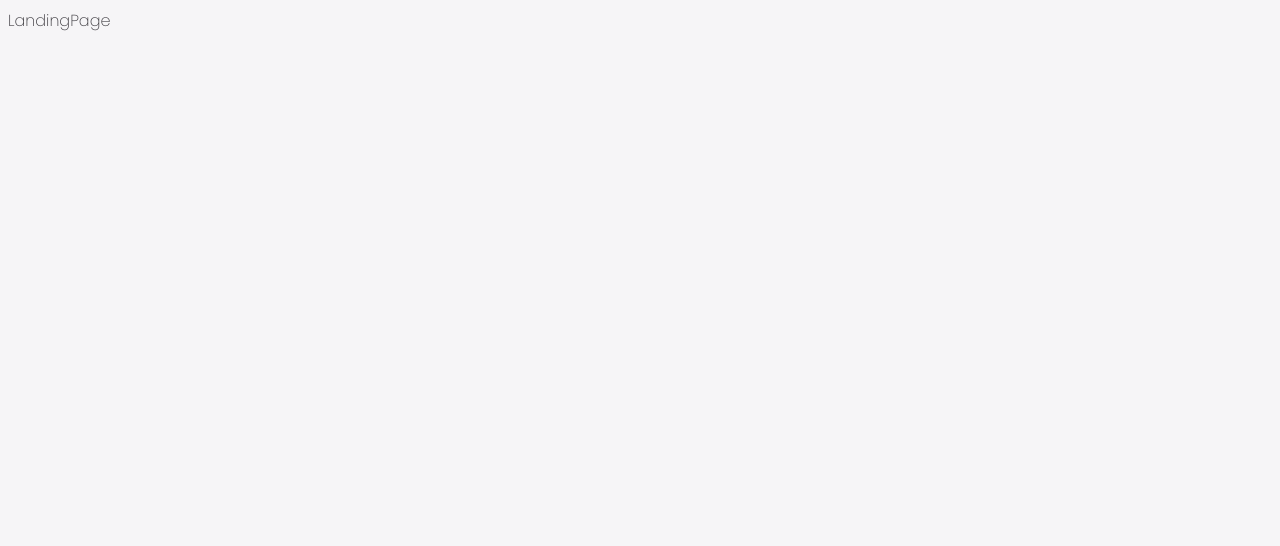
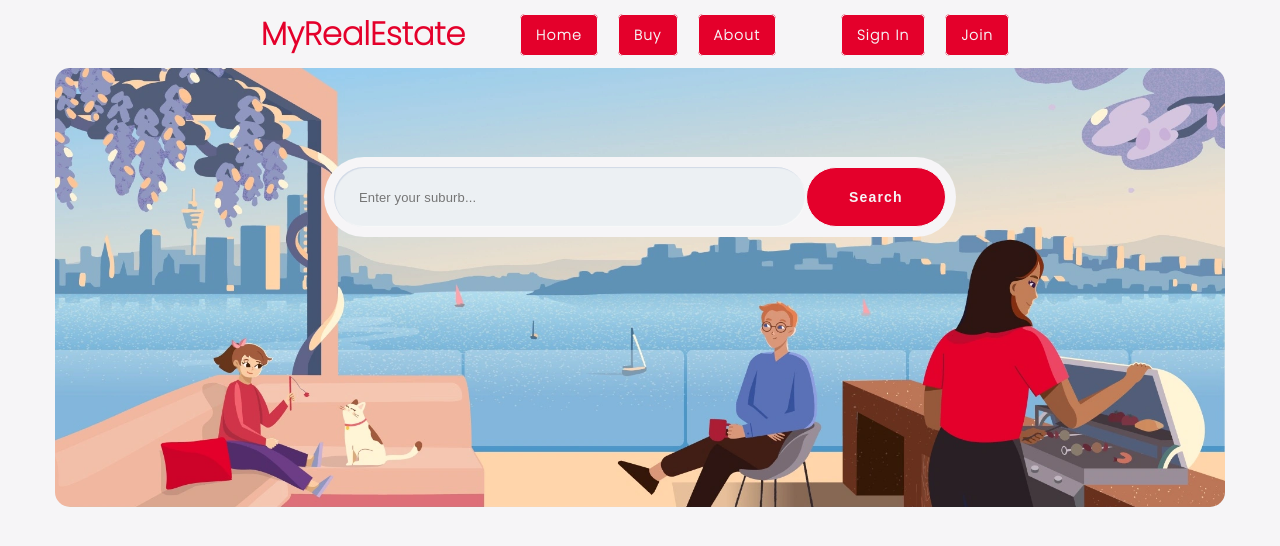
Before and after one commit to Dom119/my-real-estate-final-project-ga, a React (Create React App) app: page / in a window 1280 px wide. Shown: the top 546 px of the page. Built offline with nearby package versions, Linux system fonts and the light colour scheme.

Commit message:
2 commit

```diff
--- a/package.json
+++ b/package.json
@@ -20,7 +20,7 @@
     "web-vitals": "^2.1.4"
   },
   "scripts": {
-    "start": "node server/server.js",
+    "start": "react-scripts start",
     "build": "react-scripts build",
     "test": "react-scripts test",
     "eject": "react-scripts eject"
--- a/src/App.js
+++ b/src/App.js
@@ -5,6 +5,7 @@ import { ThemeProvider } from "styled-components";
 import { theme } from "./styles/Global.js";
 import LandingPage from "./components/LandingPage";
 import LoginPage from "./components/LoginPage";
+import NavBar from "./components/NavBar";
 
 function App() {
   return (
@@ -12,6 +13,7 @@ function App() {
       <>
         <GlobalStyles />
         <BrowserRouter>
+          <NavBar />
           <Routes>
             <Route path="/" element={<LandingPage />} />
             <Route path="login" element={<LoginPage />} />
--- a/src/components/LandingPage.js
+++ b/src/components/LandingPage.js
@@ -1,5 +1,22 @@
 import React from "react";
+import { BigContainer, Button, Container, ContainerVertical, Input } from "../styles/Global";
+import { SearchBox, StyledLandingPage } from "../styles/LandingPage.styled";
 
 export default function LandingPage() {
-  return <div>LandingPage</div>;
+  return (
+    <ContainerVertical>
+      <StyledLandingPage>
+        <BigContainer>
+          <img src={require("../asset/img/realEstateLandingPage.png")} alt="" />
+        </BigContainer>
+        <SearchBox>
+          <Input type="text" placeholder="Enter your suburb..." />
+          <Button>Search</Button>
+        </SearchBox>
+      </StyledLandingPage>
+      <Container>
+        {/* If I have time, will do st here */}
+      </Container>
+    </ContainerVertical>
+  );
 }
--- a/src/components/LoginPage.js
+++ b/src/components/LoginPage.js
@@ -9,22 +9,9 @@ import { StyledLoginPage } from "../styles/LoginPage.styled.js";
 
 function LoginPage() {
   const [user, setUser] = useState({
-    email: "",
+    userName: "",
     password: "",
   });
-
-  const [newUser, setNewUser] = useState({
-    userName: "",
-    email: "",
-    password: "",
-  });
-
-  //for signing up
-  const handleChangeNewUser = (event) => {
-    const newUser = { ...user };
-    newUser[event.target.name] = event.target.value;
-    setNewUser(newUser);
-  };
 
   //for login
   const handleChangeUser = (event) => {
@@ -47,16 +34,15 @@ function LoginPage() {
     <ContainerVerticalFull>
       <StyledLoginPage>
         <ContainerVertical>
-          <h1>MyRealEstate</h1>
           <h1>Welcome Back</h1>
           <p>Sign in with your account</p>
           <form onSubmit={handleSignIn}>
             <Input
-              placeholder="Email"
+              placeholder="Username"
               onChange={handleChangeUser}
-              name="email"
+              name="userName"
               type="text"
-              value={user.email}
+              value={user.userName}
             />
             <Input
               placeholder="Password"
@@ -65,7 +51,7 @@ function LoginPage() {
               type="text"
               value={user.password}
             />
-            <Button>SIGN IN</Button>
+            <Button onClick={handleSignIn}>SIGN IN</Button>
           </form>
         </ContainerVertical>
         <ContainerVertical>
@@ -76,26 +62,19 @@ function LoginPage() {
           <form onSubmit={handleSignUp}>
             <Input
               placeholder="Username"
-              onChange={handleChangeNewUser}
+              onChange={handleChangeUser}
               name="userName"
               type="text"
-              value={newUser.userName}
-            />
-            <Input
-              placeholder="Email"
-              onChange={handleChangeNewUser}
-              name="email"
-              type="text"
-              value={newUser.email}
+              value={user.userName}
             />
             <Input
               placeholder="Password"
-              onChange={handleChangeNewUser}
+              onChange={handleChangeUser}
               name="password"
               type="text"
-              value={newUser.password}
+              value={user.password}
             />
-            <Button>SIGN UP</Button>
+            <Button onClick={handleSignUp}>SIGN UP</Button>
           </form>
         </ContainerVertical>
       </StyledLoginPage>
--- /dev/null
+++ b/src/components/NavBar.js
@@ -0,0 +1,24 @@
+import React from "react";
+import { Link, Outlet } from "react-router-dom";
+import { Container } from "../styles/Global";
+import { StyledNavBar } from "../styles/NavBar.styled";
+
+export default function NavBar() {
+  return (
+    <Container>
+      <StyledNavBar>
+        <h1>MyRealEstate</h1>
+        <div>
+          <Link to="/">Home</Link>
+          <Link to="/">Buy</Link>
+          <Link to="/">About</Link>
+        </div>
+        <div>
+          <Link to="/login">Sign In</Link>
+          <Link to="/login">Join</Link>
+        </div>
+        <Outlet />
+      </StyledNavBar>
+    </Container>
+  );
+}
--- a/src/styles/Global.js
+++ b/src/styles/Global.js
@@ -5,7 +5,7 @@ export const theme = {
   colors: {
     action: "#E4002B",
     background: "#F6F5F7",
-    backgroundSecond:"FFFFFF",
+    backgroundSecond: "FFFFFF",
     textPrimary: "#3D3B40",
     textSecondary: "#74727B",
     textAction: "#00639E",
@@ -28,6 +28,29 @@ span{
     color: ${({ theme }) => theme.colors.textAction};
 
 }
+a{
+  margin: 10px;
+  padding: 10px 15px;
+  border-radius: 5px;
+  font-weight: 700;
+  font-size: 14px;
+  letter-spacing: 1.15px;
+  outline: none;
+  text-decoration: none;
+  border: 1px solid;
+  background-color: ${({ theme }) => theme.colors.action};
+  color: ${({ theme }) => theme.colors.background};
+  border-color: ${({ theme }) => theme.colors.background};
+  transition: 0.3s;
+
+  :hover {
+    background-color: ${({ theme }) => theme.colors.background};
+    color: ${({ theme }) => theme.colors.action};
+    border-color: ${({ theme }) => theme.colors.action};
+    cursor: pointer;
+    border: 1px solid;
+  }
+}
 `;
 
 export const ContainerVerticalFull = styled.div`
@@ -48,6 +71,14 @@ export const ContainerHorizontal = styled.div`
   flex-direction: row;
   justify-content: center;
   align-items: center;
+`;
+export const Container = styled.div`
+  width: 60%;
+  margin: 0 auto;
+`;
+export const BigContainer = styled.div`
+  width: 92.5%;
+  margin: 0 auto;
 `;
 export const Button = styled.button`
   margin: 20px;
--- /dev/null
+++ b/src/styles/LandingPage.styled.js
@@ -0,0 +1,29 @@
+import styled from "styled-components";
+
+export const StyledLandingPage = styled.div`
+  position: relative;
+  img {
+    width: 100%;
+    border-radius: 15px;
+  }
+`;
+export const SearchBox = styled.div`
+  position: absolute;
+  top: 20%;
+  right:25%;
+  background-color: ${({ theme }) => theme.colors.background};
+
+  width: 50%;
+  padding: 10px;
+  border-radius: 50px;
+
+  display: flex;
+  justify-content: space-between;
+  align-items: center;
+
+  input, button{
+      margin: 0px;
+      border-radius: 50px;
+      height: 60px;
+  }
+`;
--- a/src/styles/LoginPage.styled.js
+++ b/src/styles/LoginPage.styled.js
@@ -2,11 +2,10 @@ import styled from "styled-components";
 
 export const StyledLoginPage = styled.div`
   display: flex;
-  flex-direction: column;
+  flex-direction: row;
   justify-content: center;
   align-items: center;
   text-align: center;
-  width: 30rem;
   padding: 2rem;
   border-radius: 10px;
   box-shadow: 10px 10px 10px #d1d9e6, -10px -10px 10px #f9f9f9;
@@ -14,4 +13,7 @@ export const StyledLoginPage = styled.div`
   input {
     width: 25rem;
   }
+  div {
+    margin: 20px;
+  }
 `;
--- /dev/null
+++ b/src/styles/NavBar.styled.js
@@ -0,0 +1,14 @@
+import styled from "styled-components";
+
+export const StyledNavBar = styled.div`
+  display: flex;
+  justify-content: space-between;
+  margin: 10px 0;
+  text-align: center;
+  align-items: center;
+  h1{
+    margin: 0px;
+    padding: 0px;
+    color: ${({ theme }) => theme.colors.action};
+  }
+`;
```
Also changed, not shown: src/asset/searchParameter.js (added, +106 -0 lines), src/asset/img/realEstateLandingPage.png (added), src/asset/img/realEstateLandingPage.webp (deleted).
